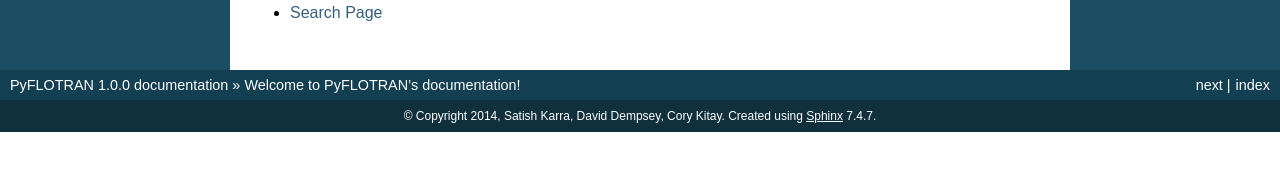
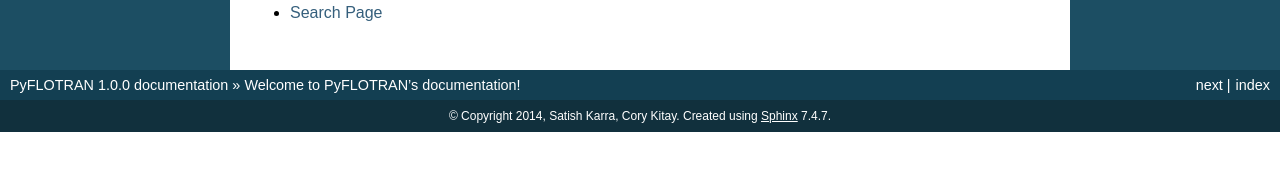
Before and after one commit to pinshuai/pyflotran-bitbucket, a Sphinx documentation site: the page built from documentation/index.rst, in a window 1280 px wide. Shown: the part 578-749 px from the top of the page. Built offline with Sphinx 7.4.7, drawn with Linux system fonts in a browser that asks for light colours; formulas are drawn with MathJax 3.

```diff
--- a/documentation/conf.py
+++ b/documentation/conf.py
@@ -41,7 +41,7 @@ master_doc = 'index'
 
 # General information about the project.
 project = u'PyFLOTRAN'
-copyright = u'2014, Satish Karra, David Dempsey, Cory Kitay'
+copyright = u'2014, Satish Karra, Cory Kitay'
 
 # The version info for the project you're documenting, acts as replacement for
 # |version| and |release|, also used in various other places throughout the
@@ -189,7 +189,7 @@ latex_elements = {
 # (source start file, target name, title, author, documentclass [howto/manual]).
 latex_documents = [
   ('index', 'PyFLOTRAN.tex', u'PyFLOTRAN Documentation',
-   u'Satish Karra, David Dempsey, Cory Kitay', 'manual'),
+   u'Satish Karra, Cory Kitay', 'manual'),
 ]
 
 # The name of an image file (relative to this directory) to place at the top of
```
